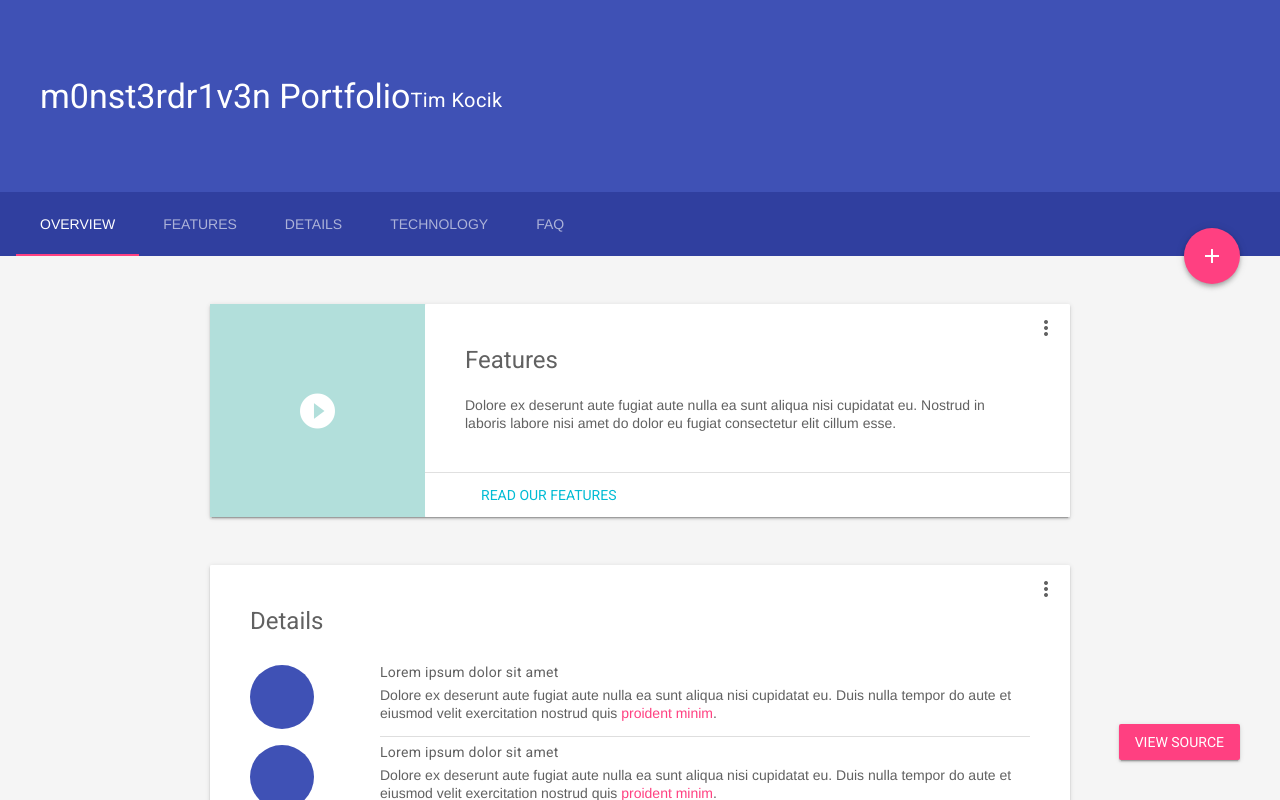
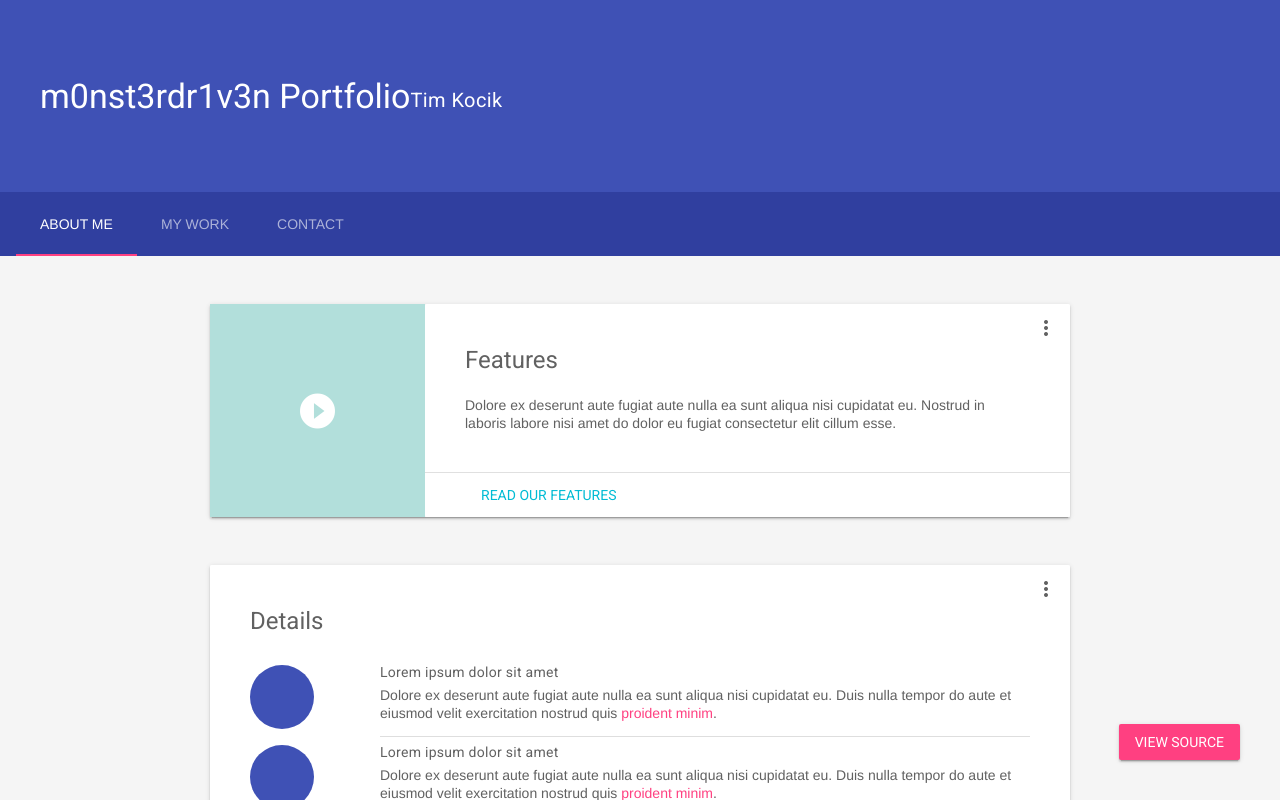
Before and after one commit to m0nst3rdr1v3n/m0nst3rdr1v3n.github.io, a plain HTML site: page index.html in a window 1280 px wide. Drawn offline with nearby package versions, Linux system fonts and the light colour scheme.

Commit message:
Changed nav bar content, title, and rm FAB

```diff
--- a/index.html
+++ b/index.html
@@ -18,7 +18,7 @@
     <meta http-equiv="X-UA-Compatible" content="IE=edge">
     <meta name="description" content="A front-end template that helps you build fast, modern mobile web apps.">
     <meta name="viewport" content="width=device-width, initial-scale=1.0, minimum-scale=1.0">
-    <title>Material Design Lite</title>
+    <title>Tim Kocik's Front End Portfolio</title>
 
     <!-- Add to homescreen for Chrome on Android -->
     <meta name="mobile-web-app-capable" content="yes">
@@ -68,20 +68,19 @@
         </div>
         <div class="mdl-layout--large-screen-only mdl-layout__header-row">
           <h3>m0nst3rdr1v3n Portfolio</h3>
+	  <br>
           <h5>Tim Kocik</h5>
         </div>
         <div class="mdl-layout--large-screen-only mdl-layout__header-row">
         </div>
         <div class="mdl-layout__tab-bar mdl-js-ripple-effect mdl-color--primary-dark">
-          <a href="#overview" class="mdl-layout__tab is-active">Overview</a>
-          <a href="#features" class="mdl-layout__tab">Features</a>
-          <a href="#features" class="mdl-layout__tab">Details</a>
-          <a href="#features" class="mdl-layout__tab">Technology</a>
-          <a href="#features" class="mdl-layout__tab">FAQ</a>
-          <button class="mdl-button mdl-js-button mdl-button--fab mdl-js-ripple-effect mdl-button--colored mdl-shadow--4dp mdl-color--accent" id="add">
+          <a href="#overview" class="mdl-layout__tab is-active">About Me</a>
+          <a href="#features" class="mdl-layout__tab">My Work</a>
+          <a href="#features" class="mdl-layout__tab">Contact</a>
+	  <!--      <button class="mdl-button mdl-js-button mdl-button--fab mdl-js-ripple-effect mdl-button--colored mdl-shadow--4dp mdl-color--accent" id="add">
             <i class="material-icons" role="presentation">add</i>
             <span class="visuallyhidden">Add</span>
-          </button>
+	  </button>-->
         </div>
       </header>
       <main class="mdl-layout__content">
```
